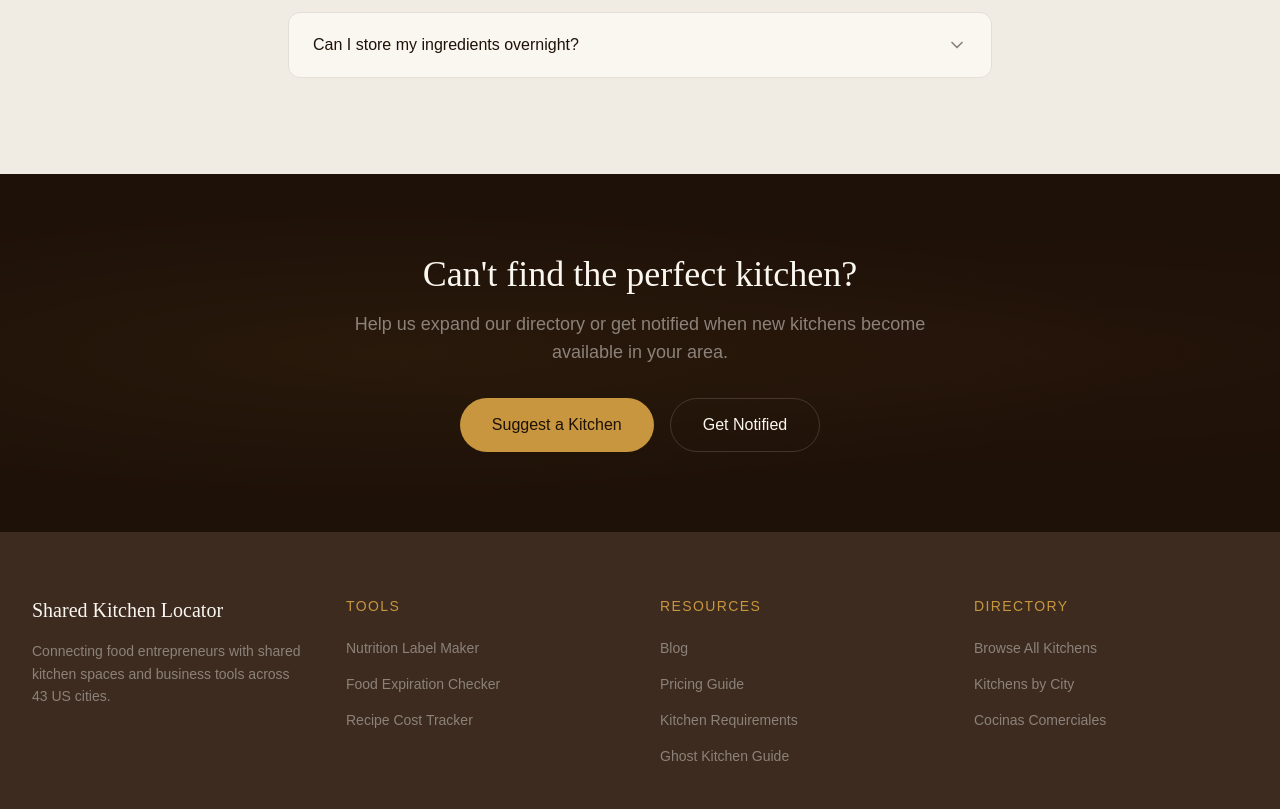
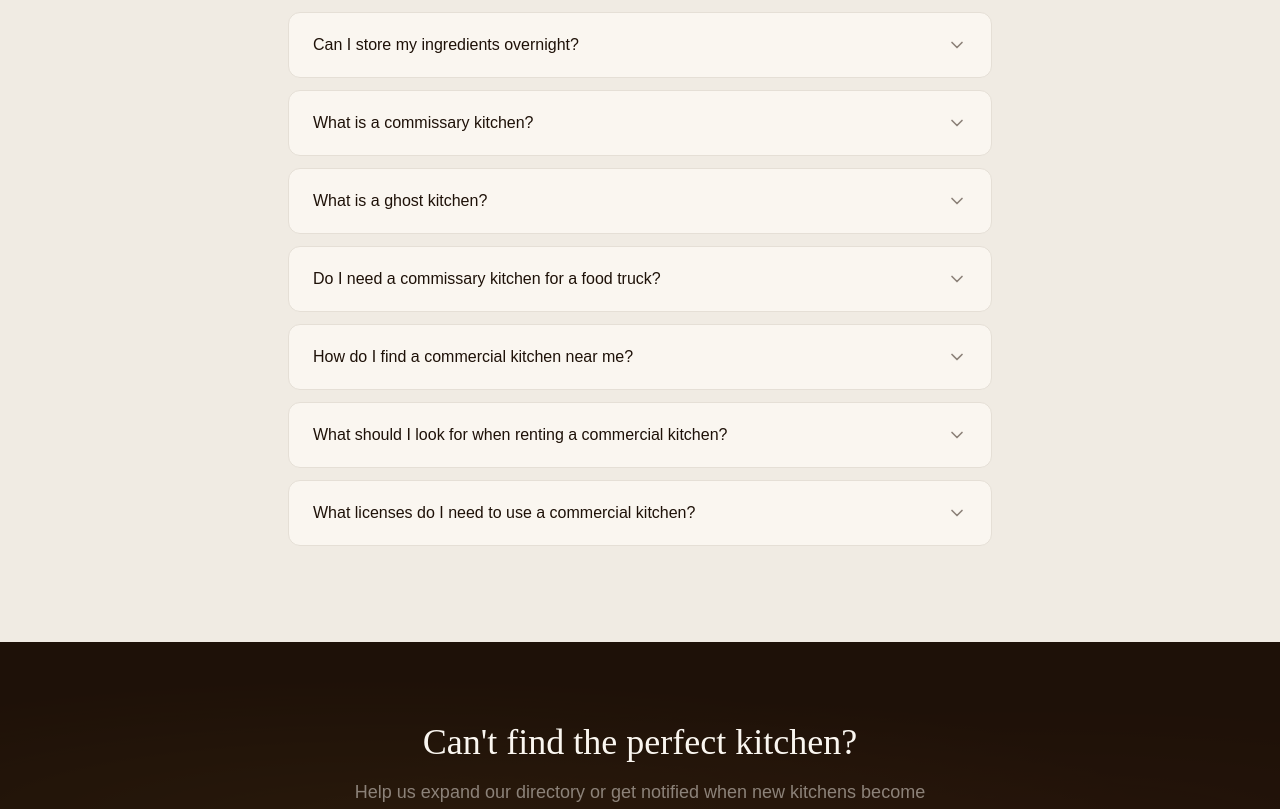
Before and after one commit to kgb4000/shared-commercial-kitchen, a Next.js app: page / in a window 1280 px wide. Shown: the part 5232-6041 px from the top of the page. Built offline with nearby package versions, Linux system fonts and the light colour scheme.

Commit message:
seo: add 6 high-volume FAQs targeting commissary kitchen, ghost kitchen, and food truck queries

```diff
--- a/component/HomePage.js
+++ b/component/HomePage.js
@@ -32,6 +32,30 @@ const HomePage = () => {
     {
       question: 'Can I store my ingredients overnight?',
       answer: 'Most kitchens offer cold storage options for an additional fee. Check individual kitchen policies for overnight storage availability and pricing.',
+    },
+    {
+      question: 'What is a commissary kitchen?',
+      answer: 'A commissary kitchen is a licensed commercial kitchen facility that multiple food businesses can rent to prepare, cook, and store food. Commissary kitchens provide professional equipment, cold and dry storage, and health department compliance — making them ideal for food trucks, caterers, and packaged food producers who need a legal base of operations.',
+    },
+    {
+      question: 'What is a ghost kitchen?',
+      answer: 'A ghost kitchen (also called a virtual kitchen or cloud kitchen) is a commercial kitchen space used exclusively for preparing food for delivery. There is no dine-in or walk-up service. Ghost kitchens let you run one or more delivery-only restaurant brands from a single location using platforms like DoorDash, UberEats, and Grubhub.',
+    },
+    {
+      question: 'Do I need a commissary kitchen for a food truck?',
+      answer: 'In most US cities, yes. Health departments require food truck operators to have a commissary kitchen as their licensed base for food prep, equipment cleaning, wastewater disposal, and overnight food storage. Without a commissary agreement, you typically cannot get or renew a food truck permit.',
+    },
+    {
+      question: 'How do I find a commercial kitchen near me?',
+      answer: 'Use Shared Kitchen Locator to search 380+ verified commercial kitchens across 43 US cities. Search by city, compare pricing and amenities, and contact kitchen owners directly to request a tour or book time.',
+    },
+    {
+      question: 'What should I look for when renting a commercial kitchen?',
+      answer: 'Key factors include hourly or monthly rates, equipment available (ovens, mixers, walk-in coolers), storage options (dry, cold, frozen), health department licensing, hours of access, minimum booking requirements, and whether the kitchen provides liability insurance or requires your own.',
+    },
+    {
+      question: 'What licenses do I need to use a commercial kitchen?',
+      answer: 'Requirements vary by state and city, but most require a food handler certification (like ServSafe), a business license, liability insurance, and in some cases a cottage food permit or food manufacturing license. The kitchen itself should have a current health department permit. Check your local health department or our food licensing guides for specific requirements.',
     },
   ]
 
```
